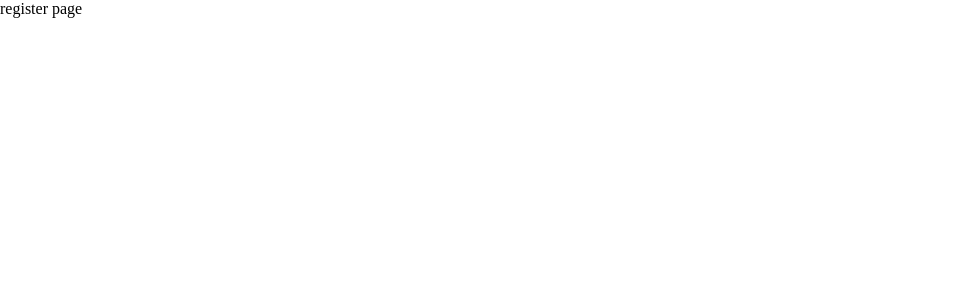
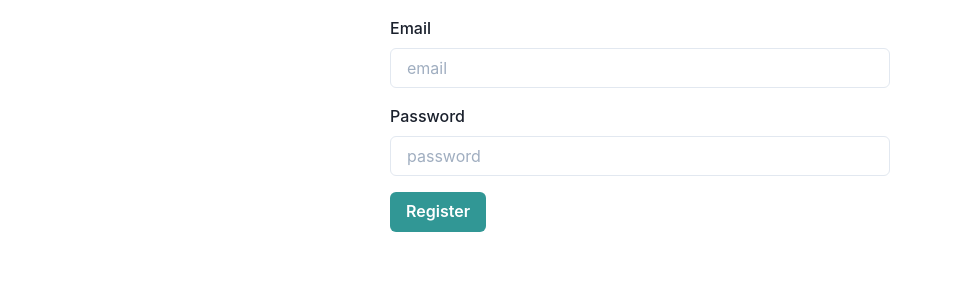
Before and after one commit to bnj997/noteit-frontend, a Next.js app: page /register in a window 1280 px wide. Shown: the top 300 px of the page, without its empty margins (0-953 px from the left). Built offline with nearby package versions, Linux system fonts and the light colour scheme.

Commit message:
register page setup

```diff
--- /dev/null
+++ b/components/InputField.tsx
@@ -0,0 +1,39 @@
+import {
+  FormControl,
+  FormErrorMessage,
+  FormLabel,
+} from "@chakra-ui/form-control";
+import { Input } from "@chakra-ui/input";
+import { Box } from "@chakra-ui/layout";
+import { useField } from "formik";
+import React, { InputHTMLAttributes } from "react";
+
+type InputFieldProps = InputHTMLAttributes<HTMLInputElement> & {
+  label: string;
+  name: string;
+};
+
+const InputField: React.FC<InputFieldProps> = ({
+  label,
+  size: _,
+  ...props
+}) => {
+  const [field, { error }] = useField(props);
+
+  return (
+    <Box mt={4}>
+      <FormControl>
+        <FormLabel htmlFor={field.name}>{label}</FormLabel>
+        <Input
+          {...field}
+          {...props}
+          id={field.name}
+          placeholder={props.placeholder}
+        />
+        {error ? <FormErrorMessage>{error}</FormErrorMessage> : null}
+      </FormControl>
+    </Box>
+  );
+};
+
+export default InputField;
--- /dev/null
+++ b/components/Wrapper.tsx
@@ -0,0 +1,16 @@
+import { Box } from "@chakra-ui/layout";
+import React from "react";
+
+interface WrapperProps {
+  variant?: "small" | "regular";
+}
+
+const Wrapper: React.FC<WrapperProps> = ({ children, variant = "regular" }) => {
+  return (
+    <Box mx="auto" maxW={variant === "regular" ? "800px" : "500px"}>
+      {children}
+    </Box>
+  );
+};
+
+export default Wrapper;
--- a/pages/_app.tsx
+++ b/pages/_app.tsx
@@ -1,8 +1,15 @@
 import "../styles/globals.css";
 import type { AppProps } from "next/app";
+import { ChakraProvider, LightMode } from "@chakra-ui/react";
 
 function MyApp({ Component, pageProps }: AppProps) {
-  return <Component {...pageProps} />;
+  return (
+    <ChakraProvider>
+      <LightMode>
+        <Component {...pageProps} />
+      </LightMode>
+    </ChakraProvider>
+  );
 }
 
 export default MyApp;
--- a/pages/register.tsx
+++ b/pages/register.tsx
@@ -1,9 +1,47 @@
+import { Button, Center } from "@chakra-ui/react";
+import { Formik, Form, Field, ErrorMessage } from "formik";
 import React from "react";
+import InputField from "../components/InputField";
+import Wrapper from "../components/Wrapper";
 
 interface registerProps {}
 
 const Register: React.FC<registerProps> = ({}) => {
-  return <div>register page</div>;
+  return (
+    <Wrapper variant="small">
+      <Formik
+        initialValues={{ email: "", password: "" }}
+        onSubmit={(values) => {
+          console.log(values);
+        }}
+      >
+        {({ isSubmitting }) => (
+          <Form>
+            <InputField
+              name="email"
+              placeholder="email"
+              label="Email"
+              type="email"
+            />
+            <InputField
+              name="password"
+              placeholder="password"
+              label="Password"
+              type="password"
+            />
+            <Button
+              mt={4}
+              isLoading={isSubmitting}
+              colorScheme="teal"
+              type="submit"
+            >
+              Register
+            </Button>
+          </Form>
+        )}
+      </Formik>
+    </Wrapper>
+  );
 };
 
 export default Register;
```
Also changed, not shown: package.json (+7 -0 lines), 2 other files (tests, documents, lock files or other folders).
